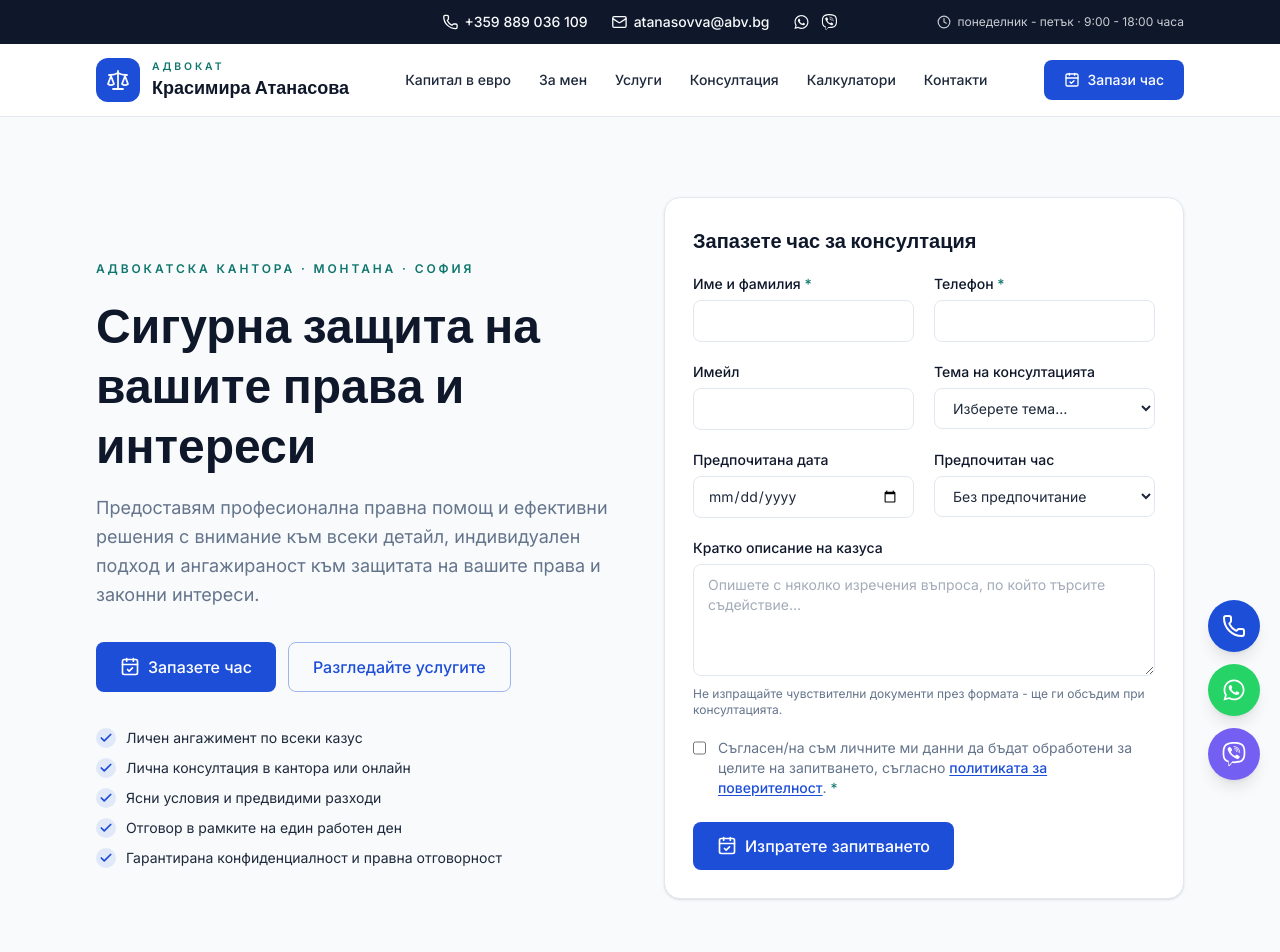
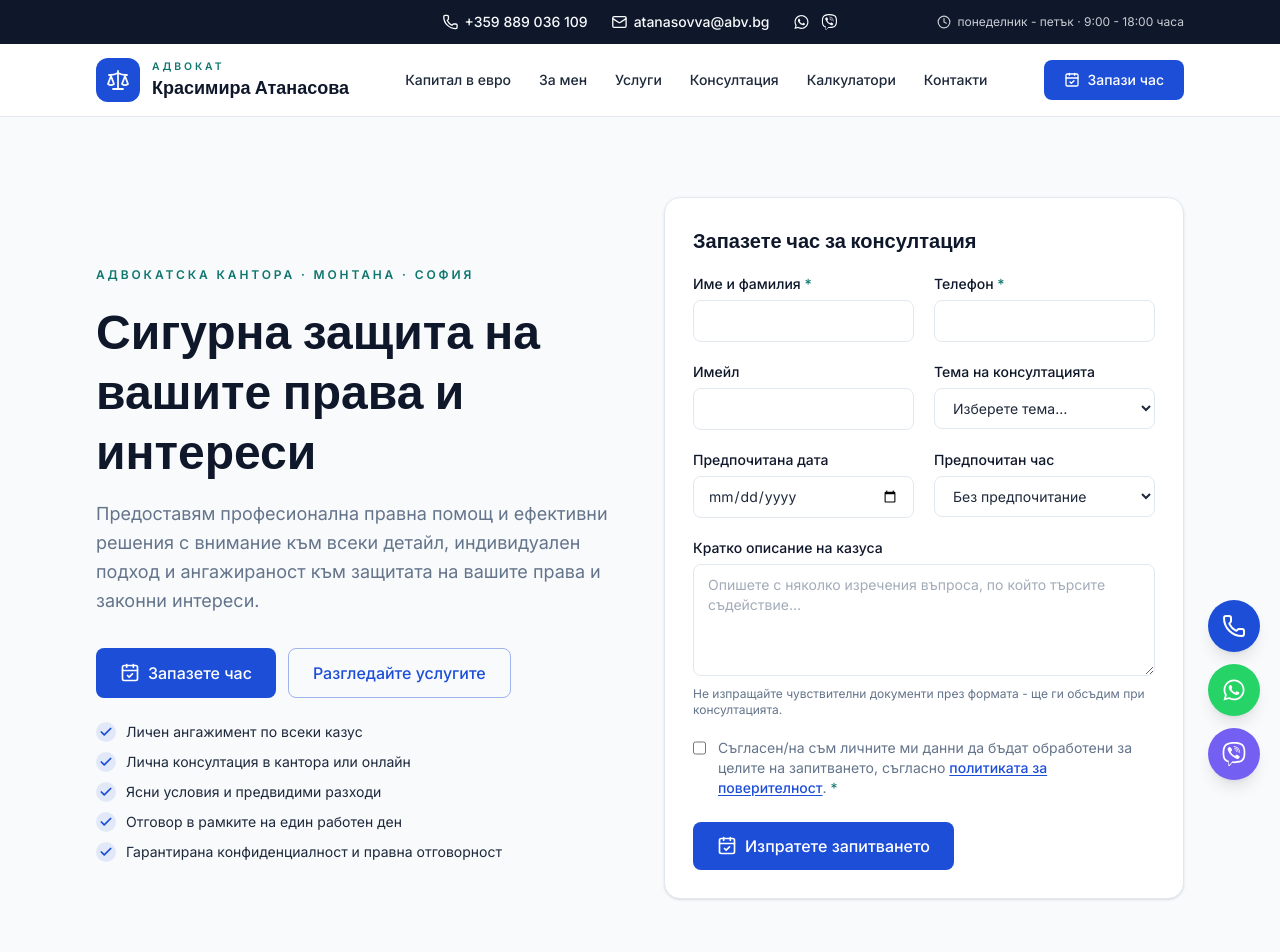
Before and after one commit to pepipetrov0969/advweb, a Next.js app: page / in a window 1280 px wide. Shown: the top 952 px of the page. Built offline with nearby package versions, Linux system fonts and the light colour scheme; a web font is replaced by a local one.

Commit message:
Tighten spacing above hero checklist

```diff
--- a/components/home/Hero.tsx
+++ b/components/home/Hero.tsx
@@ -40,7 +40,7 @@ export function Hero() {
             </ButtonLink>
           </div>
 
-          <ul className="mt-9 space-y-2.5">
+          <ul className="mt-6 space-y-2.5">
             {highlights.map((item) => (
               <li key={item} className="flex items-center gap-2.5 text-sm text-ink">
                 <span className="flex size-5 items-center justify-center rounded-full bg-coffee/10 text-coffee">
```
